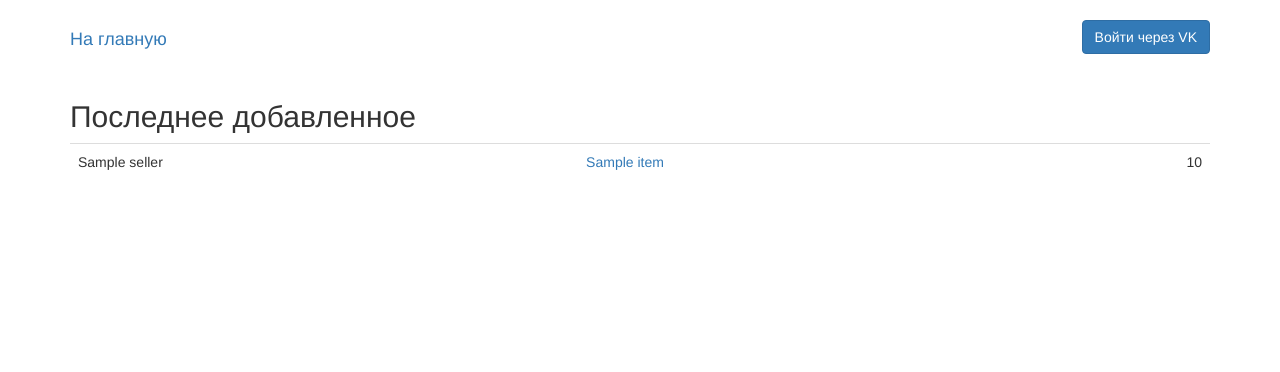
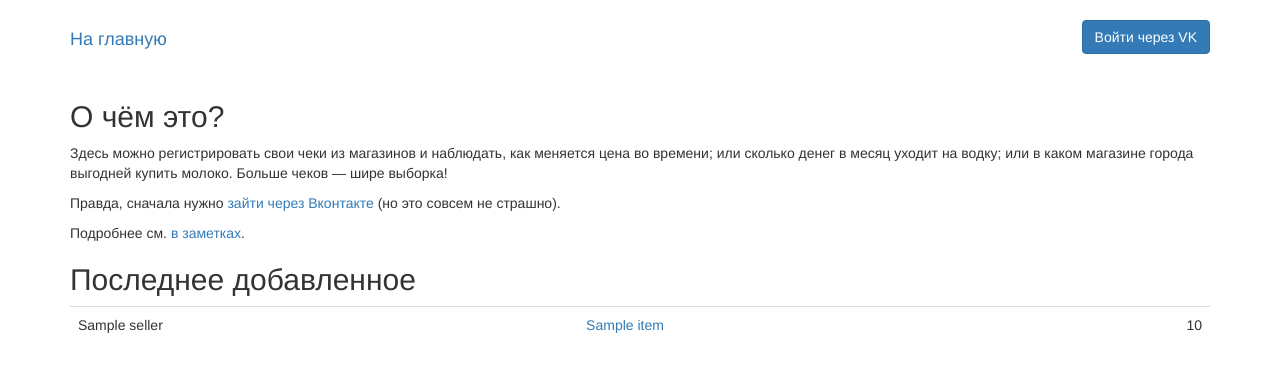
Before and after one commit to micdm/receipt-tracker, a Django app: template src/main/templates/index.html in a window 1280 px wide. Shown: the top 372 px of the page. Run offline with Django 3.2, Linux system fonts and the light colour scheme; the template is opened without the code that fills it: most values are stand-ins (such as "Sample title", 1, 10 or a date in 2020); some libraries are stand-ins or nearby versions.

Commit message:
new: пара слов о проекте

```diff
--- a/src/main/templates/index.html
+++ b/src/main/templates/index.html
@@ -3,6 +3,13 @@
 {% block title %}Стартовое{% endblock %}
 
 {% block body %}
+<h2>О чём это?</h2>
+<p>Здесь можно регистрировать свои чеки из магазинов и наблюдать, как меняется цена во времени; или сколько денег в месяц уходит
+    на водку; или в каком магазине города выгодней купить молоко. Больше чеков — шире выборка!</p>
+{% if user.is_anonymous %}
+<p>Правда, сначала нужно <a href="{% url 'social:begin' 'vk-oauth2' %}">зайти через Вконтакте</a> (но это совсем не страшно).</p>
+{% endif %}
+<p>Подробнее см. <a href="http://blog.demerzov.ru/archives/460" target="_blank">в заметках</a>.</p>
 {% if items %}
     <h2>Последнее добавленное</h2>
     <table class="table">
```
Also changed, not shown: README.md (added).
